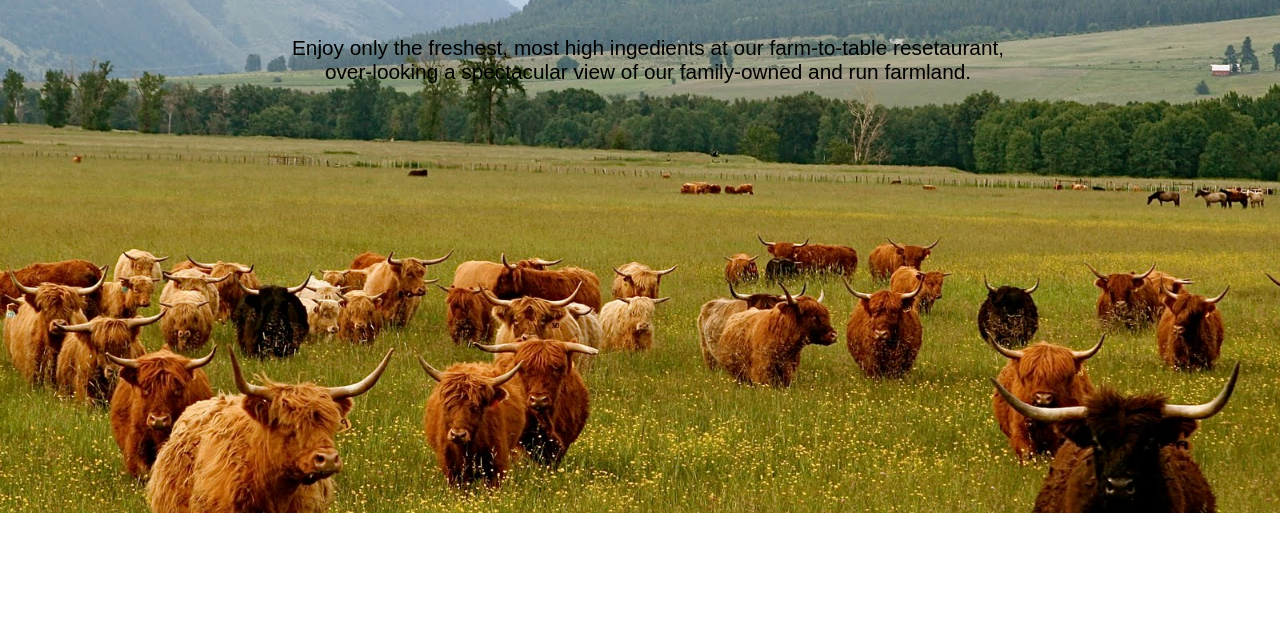
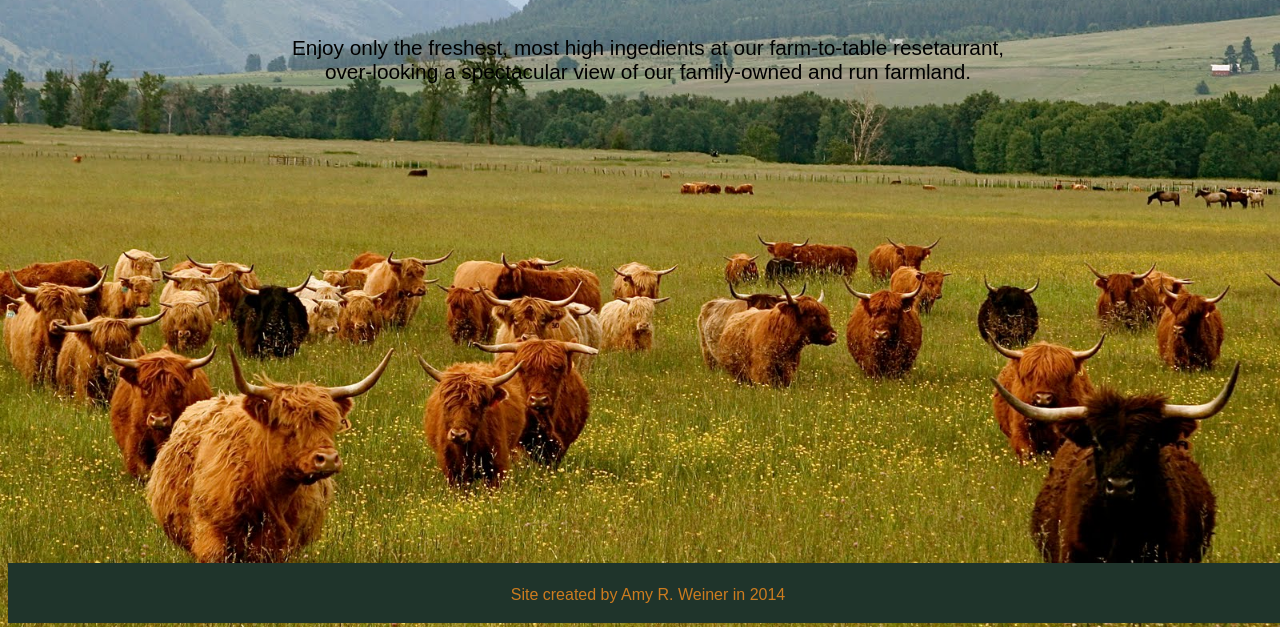
Before and after one commit to AmyWeiner/circuits_unit_6, a plain HTML site: page index.html in a window 1280 px wide. Shown: the part 287-914 px from the top of the page. Before the commit the page ends 800 px from the top, so only its background shows below. Drawn offline with Linux system fonts and the light colour scheme; a web font is replaced by a local one.

Commit message:
Add footer to page

```diff
--- a/css/style.css
+++ b/css/style.css
@@ -65,6 +65,18 @@ nav li a {
   text-decoration: none;
 }
 
+footer {
+  background-color: #1F342B;
+  color: #CD7C1F;
+  font-family: sans-serif;
+  height: 60px;
+  line-height: 4em;
+  position: absolute;
+  text-align: center;
+  top: 850px;
+  width: 100%;
+}
+
 @font-face{
     font-family: "CoventryGarden";
     src: url('../fonts/COVENTRY.TTF'),
--- a/index.html
+++ b/index.html
@@ -16,7 +16,6 @@
         <h1>The Free Range Cafe</h1>
         <p>Enjoy only the freshest, most high ingedients at our farm-to-table resetaurant,<br> over-looking a spectacular view of our family-owned and run farmland.</p>
 
-
         <nav>
             <ul>
                 <li><a href="#">About</a></li>
@@ -27,6 +26,8 @@
             </ul>
         </nav>
 
-
+        <footer>
+            Site created by Amy R. Weiner in 2014
+        </footer>
     </body>
 </html>
```
Lines whose indentation alone changed are shown as unchanged.
